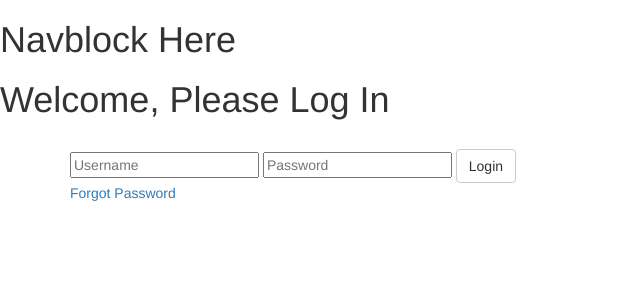
After one commit to statuser/BYUMBACSDashboard, a Flask app: template app/templates/login.jinja in a window 1280 px wide. The commit adds this page. Shown: the top 300 px of the page, without its empty margins (0-640 px from the left). Run offline with Flask 2, Linux system fonts and the light colour scheme; the template is opened without the code that fills it, so the values that code supplies are empty; some libraries are stand-ins or nearby versions.

Commit message:
Initial Login Pages

```diff
--- a/app/forms.py
+++ b/app/forms.py
@@ -1,6 +1,7 @@
 from flask_wtf import FlaskForm
 from wtforms import StringField, SubmitField, IntegerField
 from wtforms.validators import DataRequired, Email, NumberRange
+
 
 class NewStudentForm(FlaskForm):
     firstName = StringField('First Name', validators=[DataRequired()])
--- a/app/routes.py
+++ b/app/routes.py
@@ -1,7 +1,10 @@
 from flask import render_template, flash, redirect, url_for
+from wtforms.fields.simple import TextAreaField
 from app import app, db
-from app.forms import NewStudentForm
 from app.models import Student
+
+
+
 
 @app.route('/')
 @app.route('/index')
@@ -18,6 +21,39 @@ def student(studentId=None):
         return redirect(url_for('index'))
     # Send the data to webpage to render
     return render_template("student.jinja", title='Student Page', student=student)
+
+#Team Garam code for login page
+@app.route('/login', methods=['GET', 'POST'])
+def login():
+    error = None
+    if request.method == 'POST':
+        if request.form['username'] != 'admin' or request.form['password'] != 'admin':
+            error = 'Invalid Credentials. Please try again.'
+        else:
+            return redirect(url_for('home'))
+    return render_template('login.jinja', error=error)
+
+@app.route('/forgotpassword', methods=['GET', 'POST'])
+def forgotpassword():
+    error = None
+    if request.method == 'POST':
+        if request.form['username'] != 'admin' or request.form['password'] != 'admin':
+            error = 'Invalid Credentials. Please try again.'
+        else:
+            return redirect(url_for('home'))
+    return render_template('forgotpassword.jinja', error=error)
+
+@app.route('/reset', methods=['GET', 'POST'])
+def reset():
+    error = None
+    if request.method == 'POST':
+        if request.form['username'] != 'admin' or request.form['password'] != 'admin':
+            error = 'Invalid Credentials. Please try again.'
+        else:
+            return redirect(url_for('home'))
+    return render_template('reset.jinja', error=error)
+
+    #team garam  page
 
 @app.route('/career')
 def career():
--- a/app/templates/index.jinja
+++ b/app/templates/index.jinja
@@ -4,5 +4,9 @@
 <ul>
     <li><a href="{{ url_for('student') }}">Student Dashboard</a></li>
     <li><a href="{{ url_for('career') }}">Career Services Dashboard</a></li>
+    <li><a href="{{ url_for('login') }}">Login Page </a></li>
+    <li><a href="{{ url_for('reset') }}">Reset Password Page </a></li>
+
+
 </ul>
 {% endblock content %}
--- /dev/null
+++ b/app/templates/login.jinja
@@ -0,0 +1,29 @@
+{% extends "base.jinja" %}
+
+{% block content %}
+<h1> Welcome, Please Log In </h1>
+
+  <head>
+    <title>Flask Intro - login page</title>
+    <meta name="viewport" content="width=device-width, initial-scale=1.0">
+    <link href="static/bootstrap.min.css" rel="stylesheet" media="screen">
+  </head>
+  <body>
+    <div class="container">
+      <br>
+      <form action="" method="post">
+        <input type="text" placeholder="Username" name="username" value="{{
+          request.form.username }}">
+         <input type="password" placeholder="Password" name="password" value="{{
+          request.form.password }}">
+        <input class="btn btn-default" type="submit" value="Login">
+      </form>
+        <a href="{{ url_for('forgotpassword') }}"> Forgot Password </a>
+      {% if error %}
+        <p class="error"><strong>Error:</strong> {{ error }}
+      {% endif %}
+    </div>
+  </body>
+
+</ul>
+{% endblock content %}
```
Also changed, not shown: app/templates/forgotpassword.jinja (added, +29 -0 lines), app/templates/reset.jinja (added, +30 -0 lines), requirements.txt (+9 -1 lines).
